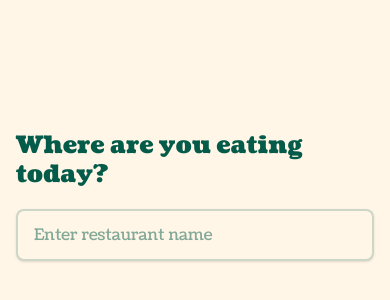
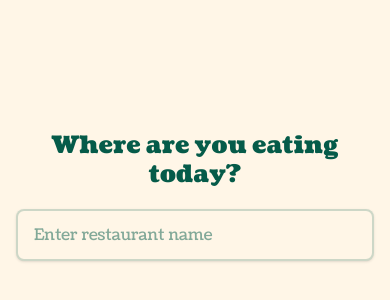
Before and after one commit to Dmarky9873/shredr, a Next.js app in the folder frontend/: page / in a window 390 px wide. Shown: the part 226-526 px from the top of the page. Built offline with nearby package versions, Linux system fonts and the light colour scheme.

Commit message:
added text align center for mobile

```diff
--- a/frontend/app/page.tsx
+++ b/frontend/app/page.tsx
@@ -25,7 +25,7 @@
     };
   }, []);
   return (
-    <div className="min-h-screen flex items-center justify-center py-12 px-4 sm:px-6 lg:px-8 relative">
+    <div className="min-h-screen flex items-center justify-center py-12 px-4 sm:px-6 lg:px-8 relative text-center">
       {shouldRenderTitleTagline && (
         <div
           id="title-and-tagline"
```
